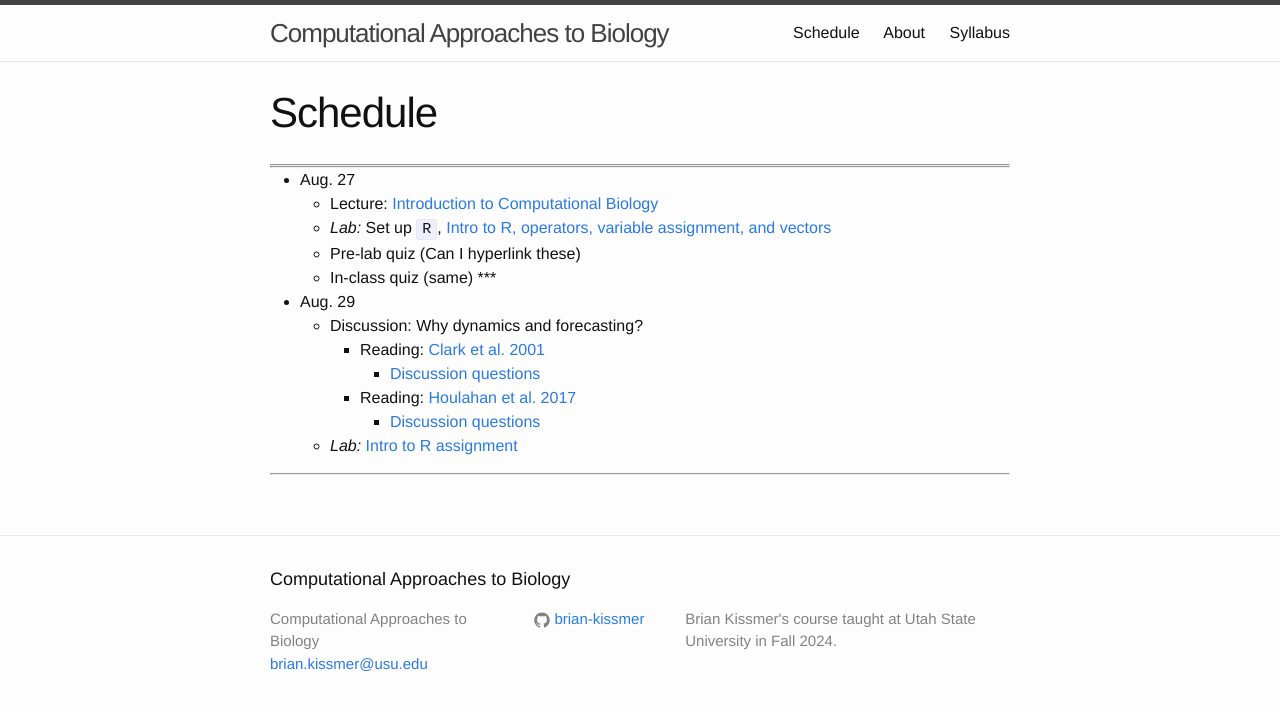
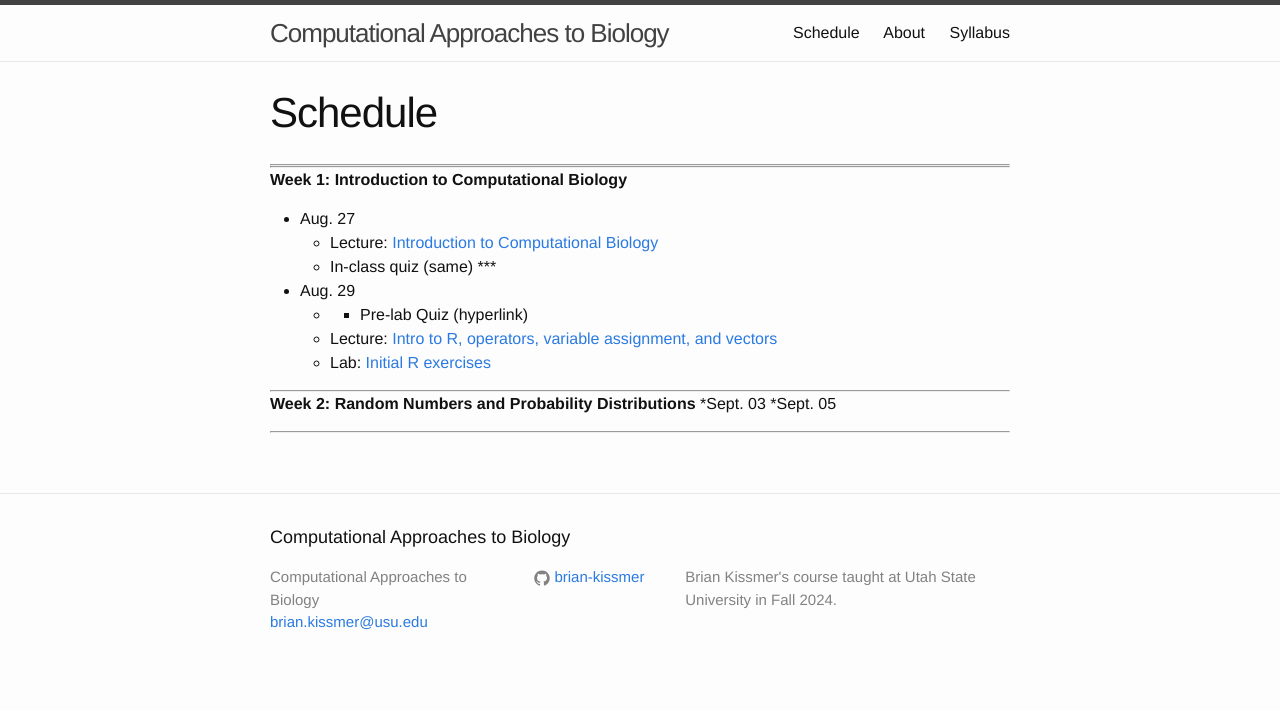
Before and after one commit to brian-kissmer/brian-kissmer.github.io, a Jekyll site: the page built from Schedule.md, in a window 1280 px wide. Shown: the top 710 px of the page. Built offline with Jekyll 4.4.1, drawn with Linux system fonts in a browser that asks for light colours.

Commit message:
Update Schedule.md

```diff
--- a/Schedule.md
+++ b/Schedule.md
@@ -9,19 +9,21 @@ layout: page
 
 ***
 
+**Week 1: Introduction to Computational Biology**
 * Aug. 27
     * Lecture: [Introduction to Computational Biology]({{ site.baseurl }}/slides/slide1)
-    * *Lab:* Set up `R`, [Intro to R, operators, variable assignment, and vectors]({{ site.baseurl }}/assignments/intro2.R)
-    * Pre-lab quiz (Can I hyperlink these)
     * In-class quiz (same)
 ***
 
 * Aug. 29
-    * Discussion: Why dynamics and forecasting?
-        * Reading: [Clark et al. 2001](https://doi.org/10.1126/science.293.5530.657)
-            * [Discussion questions]({{ site.baseurl }}/discussion/clark_etal_2001)
-        * Reading: [Houlahan et al. 2017](https://onlinelibrary.wiley.com/doi/abs/10.1111/oik.03726)
-            * [Discussion questions]({{ site.baseurl }}/discussion/Houlahan_questions)
-    * *Lab:* [Intro to R assignment]({{ site.baseurl }}/assignments/intro2R)
+    * * Pre-lab Quiz (hyperlink)
+    * Lecture:  [Intro to R, operators, variable assignment, and vectors]({{ site.baseurl }}/assignments/intro2.R)
+    * Lab: [Initial R exercises]({{ site.baseurl }}/assignments/intro2.R)
 
 ***
+
+**Week 2: Random Numbers and Probability Distributions**
+*Sept. 03
+*Sept. 05
+
+***
```
